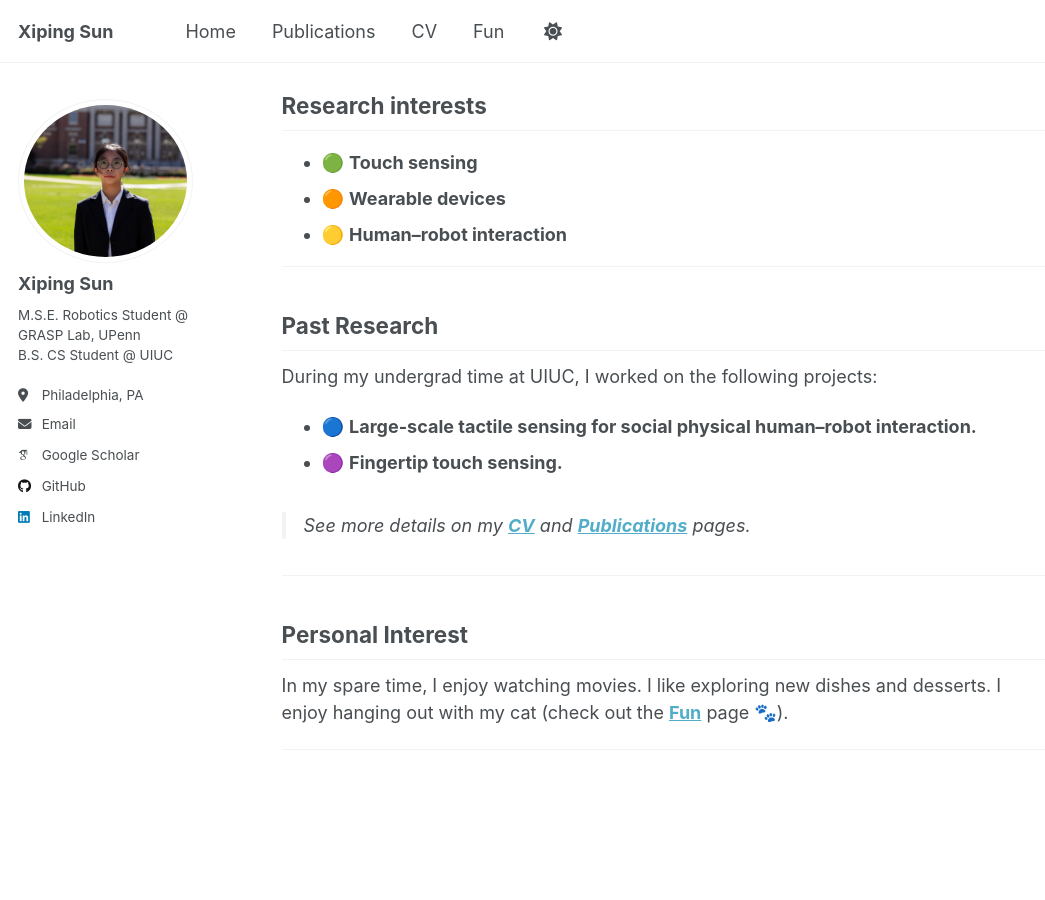
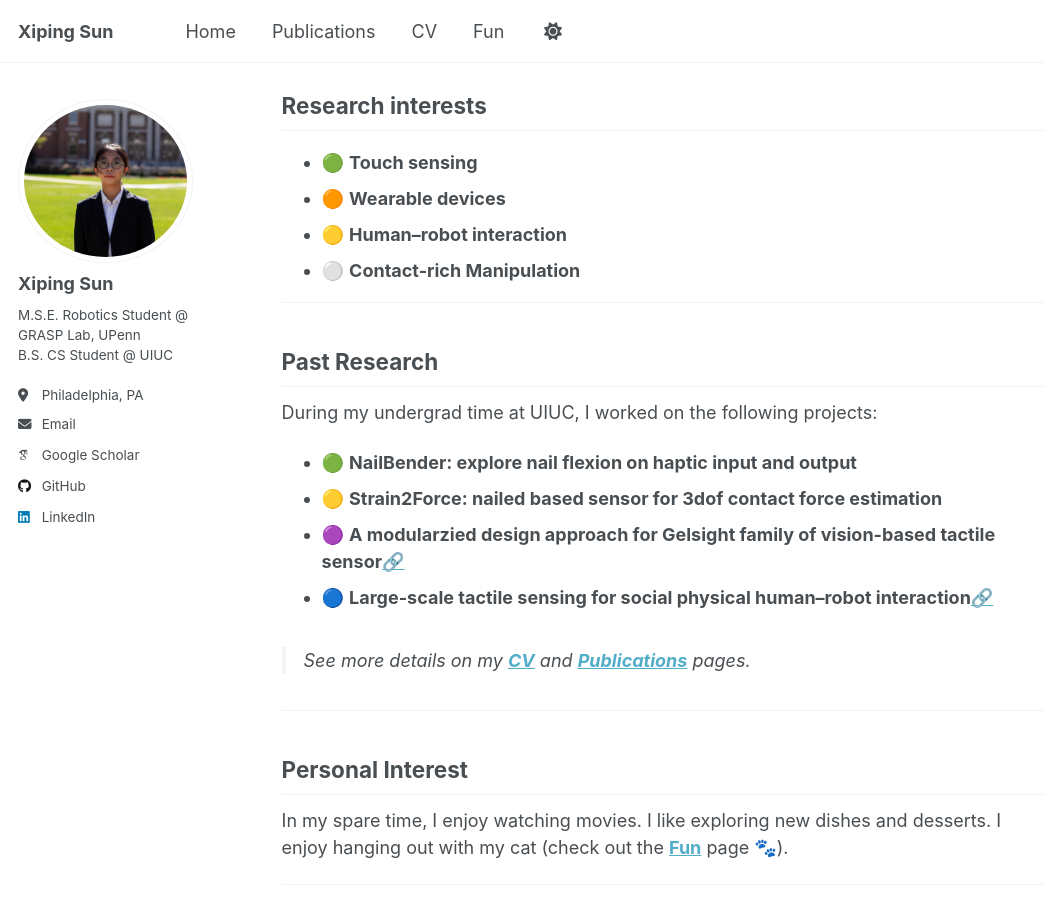
Before and after one commit to XipingSun/XipingSun.github.io, a Jekyll site: the page built from _pages/about.md, in a window 1280 px wide and 900 px high, scrolled down 277 px. Shown: the whole window, without its empty margins (0-1045 px from the left). Built offline with Jekyll 4.4.1, drawn with Linux system fonts in a browser that asks for light colours; some web fonts are replaced; a script that is not in the unit is left out.

Commit message:
Add more content, recent updates

```diff
--- a/_pages/about.md
+++ b/_pages/about.md
@@ -18,6 +18,7 @@ I graduated from University of Illinois at Urbana Champaign (UIUC) with a B.S. i
 - 🟢 **Touch sensing**
 - 🟠 **Wearable devices**
 - 🟡 **Human–robot interaction**
+- ⚪️ **Contact-rich Manipulation**
 
 
 
@@ -26,8 +27,11 @@ I graduated from University of Illinois at Urbana Champaign (UIUC) with a B.S. i
 ## Past Research
 
 During my undergrad time at UIUC, I worked on the following projects:
-- 🔵 **Large-scale tactile sensing for social physical human–robot interaction.**
-- 🟣 **Fingertip touch sensing.**
+- 🟢 **NailBender: explore nail flexion on haptic input and output**
+- 🟡 **Strain2Force: nailed based sensor for 3dof contact force estimation**
+- 🟣 **A modularzied design approach for Gelsight family of vision-based tactile sensor[🔗](https://arxiv.org/abs/2504.14739)**
+- 🔵 **Large-scale tactile sensing for social physical human–robot interaction[🔗](https://dakaraisc.github.io/sphri_gesture_rec/)**
+
 
 > See more details on my **[CV](/cv-json/)** and **[Publications](/publications/)** pages.
 
```
